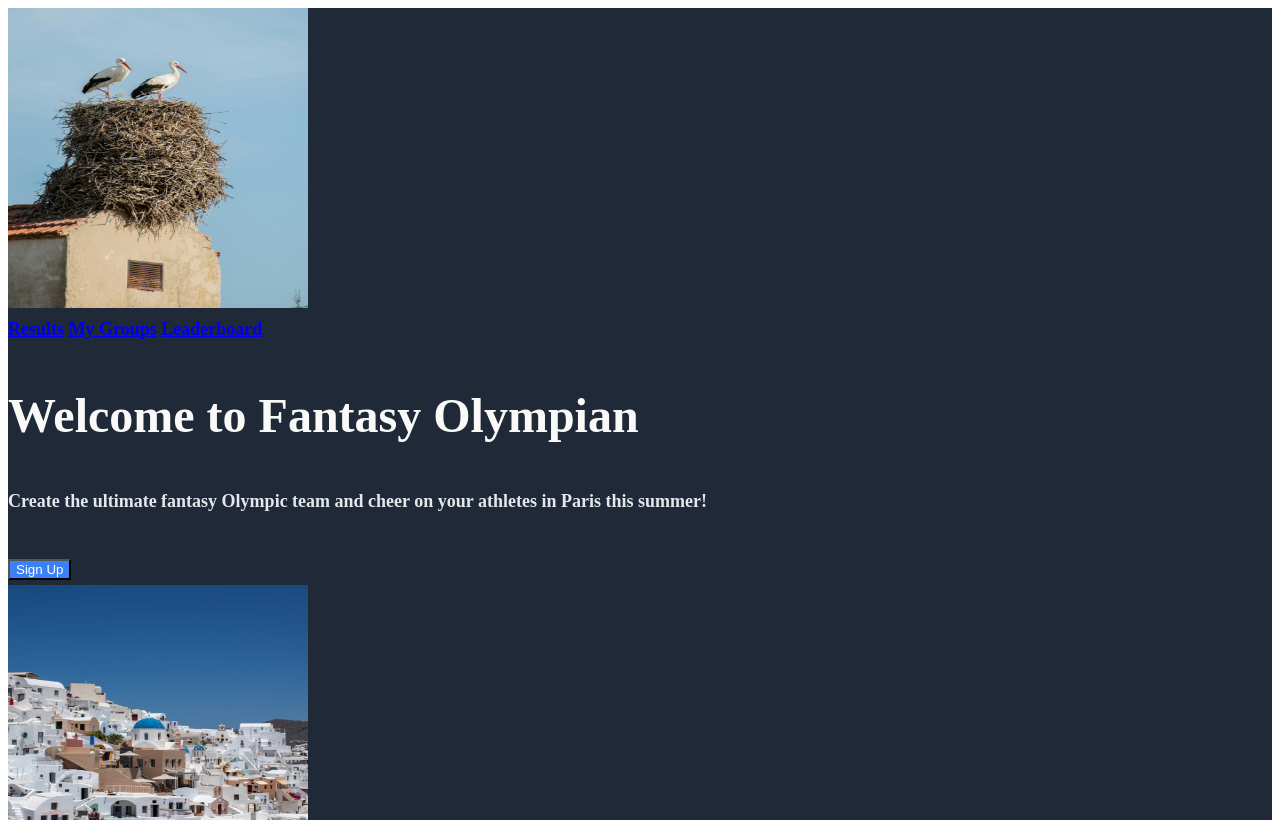
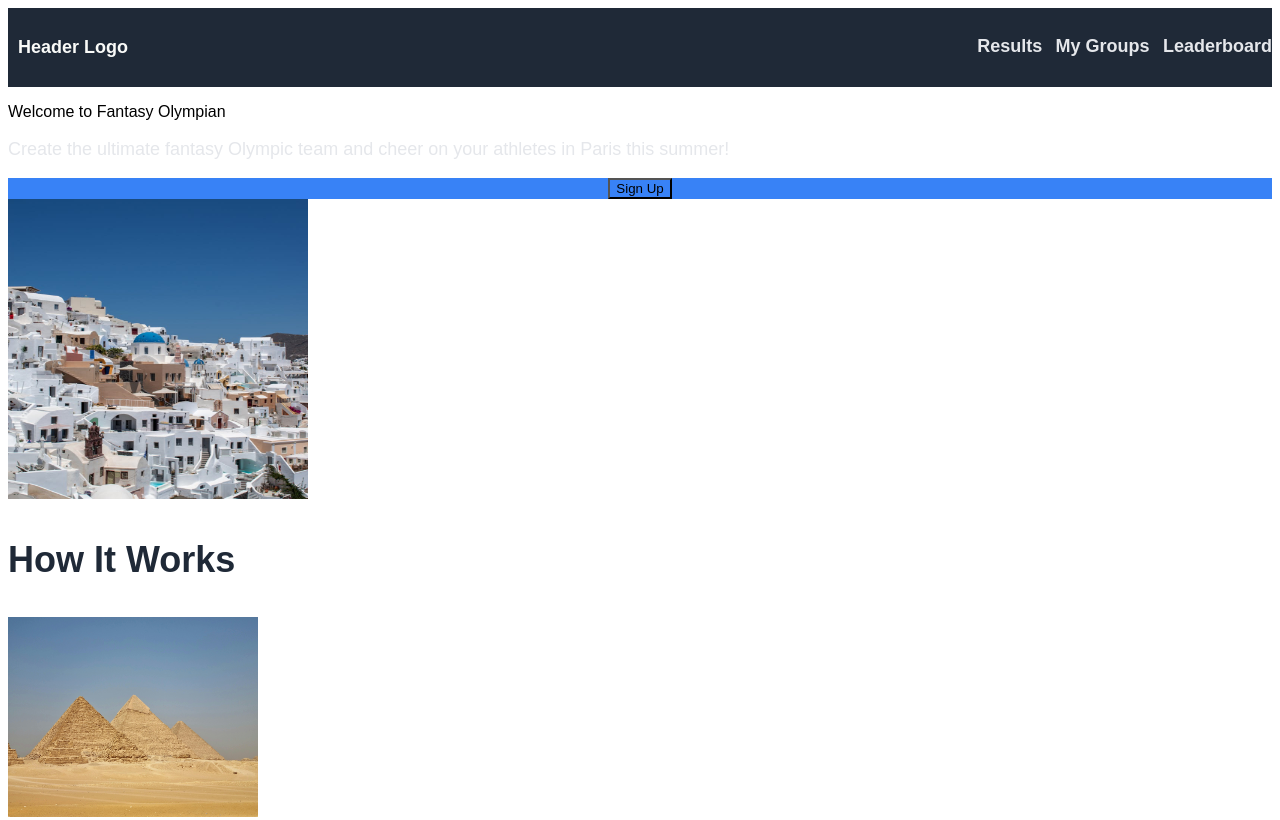
Before and after one commit to ryanbaas/landing-page, a plain HTML site: page index.html in a window 1280 px wide. Shown: the top 820 px of the page. Drawn offline with Linux system fonts and the light colour scheme.

Commit message:
Modify html and css to work towards making webpage look like desired image. Delete header image and replace with text, "Header Logo".

```diff
--- a/index.html
+++ b/index.html
@@ -8,16 +8,14 @@
 
     <body>
         <div class="header">
-            <img src="./images/pexels-photo-8907866.jpeg" alt="picture of two birds standing in their nest on a roof" height="300" width="300">
-            <div class="secondary-link-text">
+            <h4 class="header-logo">Header Logo</h4> <div class="link-text">
                 <a href="results.html">Results</a>
                 <a href="my-groups.html">My Groups</a>
                 <a href="leaderboard.html">Leaderboard</a>
             </div>
+            </div>
             <p>Welcome to Fantasy Olympian</p>
-            <div class="secondary-link-text">
-                <p>Create the ultimate fantasy Olympic team and cheer on your athletes in Paris this summer!</p>
-            </div>
+            <p class="hero-text">Create the ultimate fantasy Olympic team and cheer on your athletes in Paris this summer!</p>
             <div class="button-calltoaction">
                 <button submit="button">Sign Up</button>
             </div>
@@ -34,7 +32,9 @@
         <img src="./images/pexels-photo-14608971.jpeg" alt="picture of a woman in front of ancient ruins" height="200" width="250">
         <p>Track your points and see who is crowned champion in your group at the end!</p>
 
-        <p>"Thanks to the Fantasy Olympian, I'm more interested in peripheral sports than ever before. I love getting to know the athletes and countries they represent. I'll be playing Fantasy Olympian for years to come!" - Actual Fantasy Olympian Player</p>
+        <div class="quote">
+            <p><em>"Thanks to the Fantasy Olympian, I'm more interested in peripheral sports than ever before. I love getting to know the athletes and countries they represent. I'll be playing Fantasy Olympian for years to come!"</em> - Actual Fantasy Olympian Player</p>
+        </div>
 
         <div class="call-to-action">
             <h4>Registration open until July 24!</h4>
--- a/style.css
+++ b/style.css
@@ -1,3 +1,21 @@
+body {
+    font-family: Arial, Helvetica, sans-serif;
+}
+
+.inline-image {
+    display: inline-block;
+}
+
+.header-logo {
+    font-size: 18px;
+    font-weight: bold;
+    color: #F9FAF8;
+    background-color: #1F2937;
+    padding: 5px 10px;
+    display: inline-block;
+    margin-right: 20px;
+}
+
 .header, .footer {
     background-color: #1F2937;
 }
@@ -6,22 +24,41 @@
     font-size: 48px;
     font-weight: 800;
     color: #F9FAF8;
+    display: flex;
+    justify-content: space-between;
 }
 
-.secondary-link-text {
+.link-text a {
     font-size: 18px;
     color: #E5E7EB;
+    text-decoration: none;
 }
 
-.call-to-action {
+.button-calltoaction, .call-to-action {
     background-color: #3882F6;
+    display: flex;
+    justify-content: center;
+    align-items: center;
 }
 
 button {
-    color: white;
     background-color: #3882F6;
 }
 
 h3 {
+    font-size: 36px;
+    font-weight: 800;
+    color: #1F2937;
+}
 
+.quote {
+    background-color: #E5E7EB;
+    font-size: 36px;
+    font-family: Arial, Helvetica, sans-serif;
+    color: #1F2937;
 }
+
+.hero-text {
+    font-size: 18px;
+    color: #E5E7EB;
+}
```
Also changed, not shown: images/pexels-photo-8907866.jpeg (deleted).
